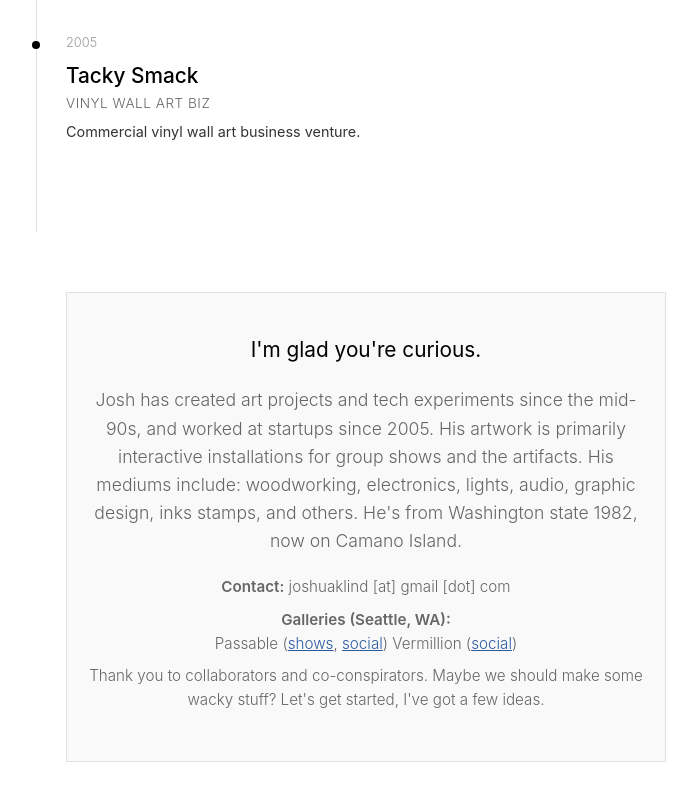
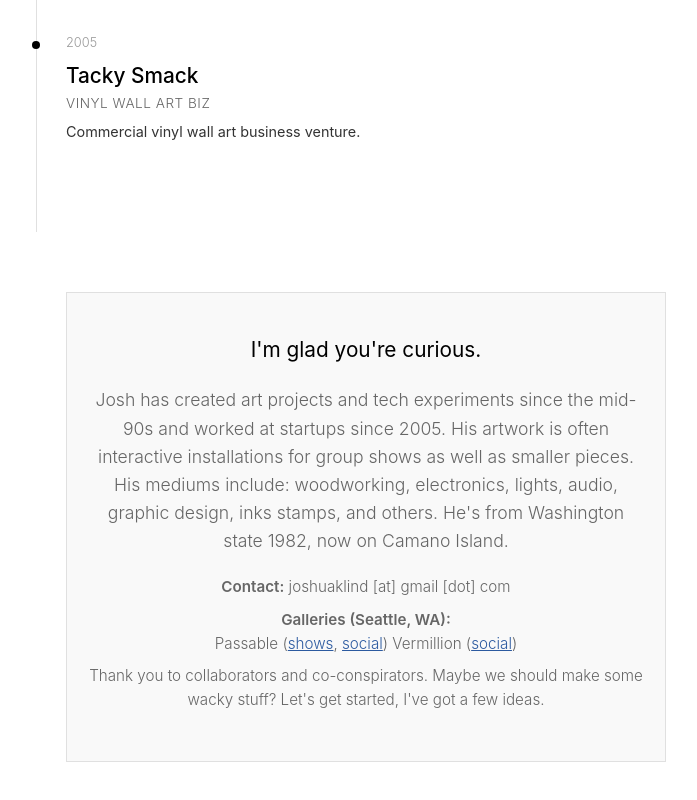
Before and after one commit to doublejosh/art, a plain HTML site: page index.html in a window 1280 px wide. Shown: the part 7530-8330 px from the top of the page, without its empty margins (274-971 px from the left). Drawn offline with Linux system fonts and the light colour scheme.

Commit message:
description

```diff
--- a/index.html
+++ b/index.html
@@ -255,8 +255,8 @@
             <h3>I'm glad you're curious.</h3>
 
             <h2 class="bio">
-                Josh has created art projects and tech experiments since the mid-90s, and worked at startups since 2005.
-                His artwork is primarily interactive installations for group shows and the artifacts.
+                Josh has created art projects and tech experiments since the mid-90s and worked at startups since 2005.
+                His artwork is often interactive installations for group shows as well as smaller pieces.
                 His mediums include: woodworking, electronics, lights, audio, graphic design, inks stamps, and others.
                 He's from Washington state 1982, now on Camano Island.
             </h2>
```
